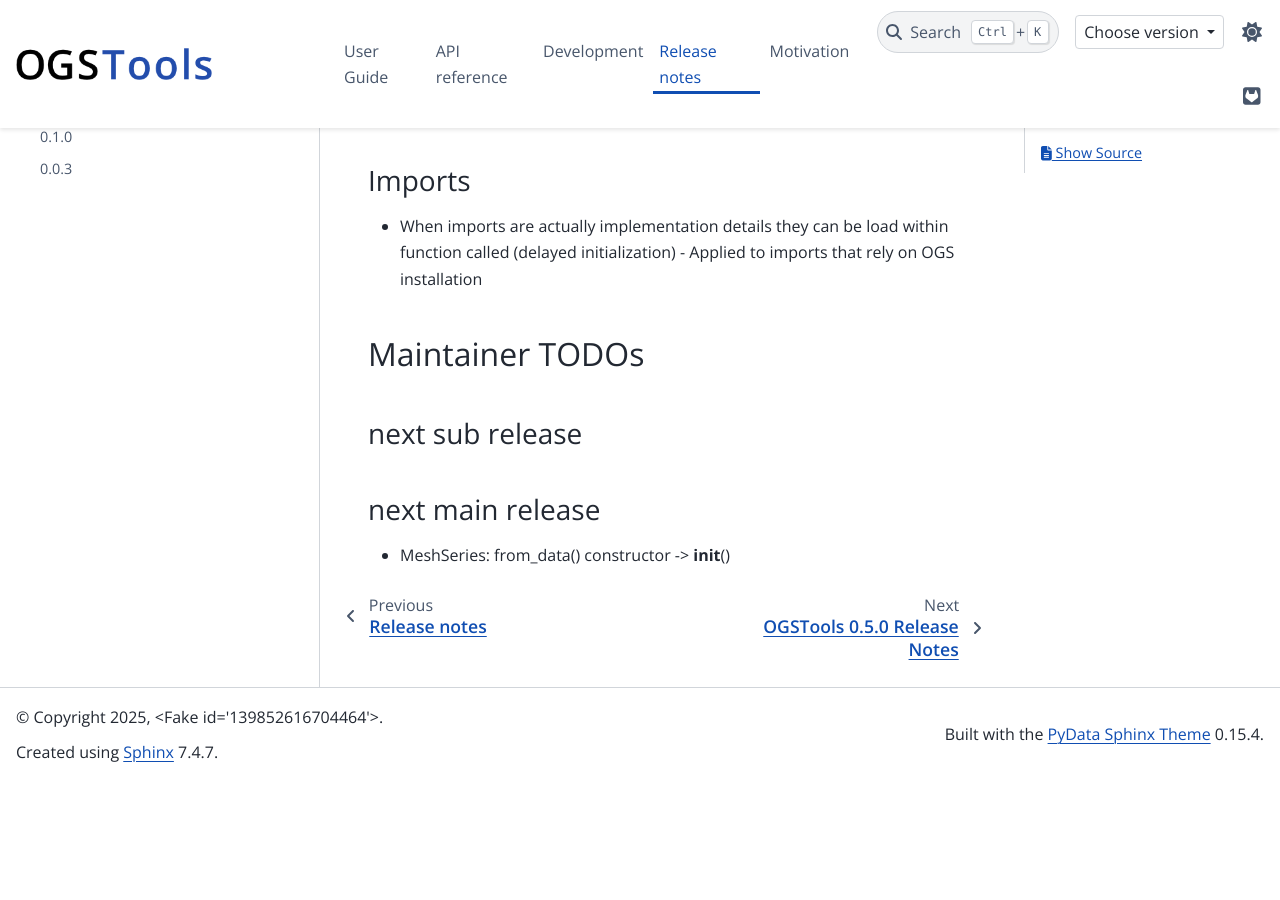
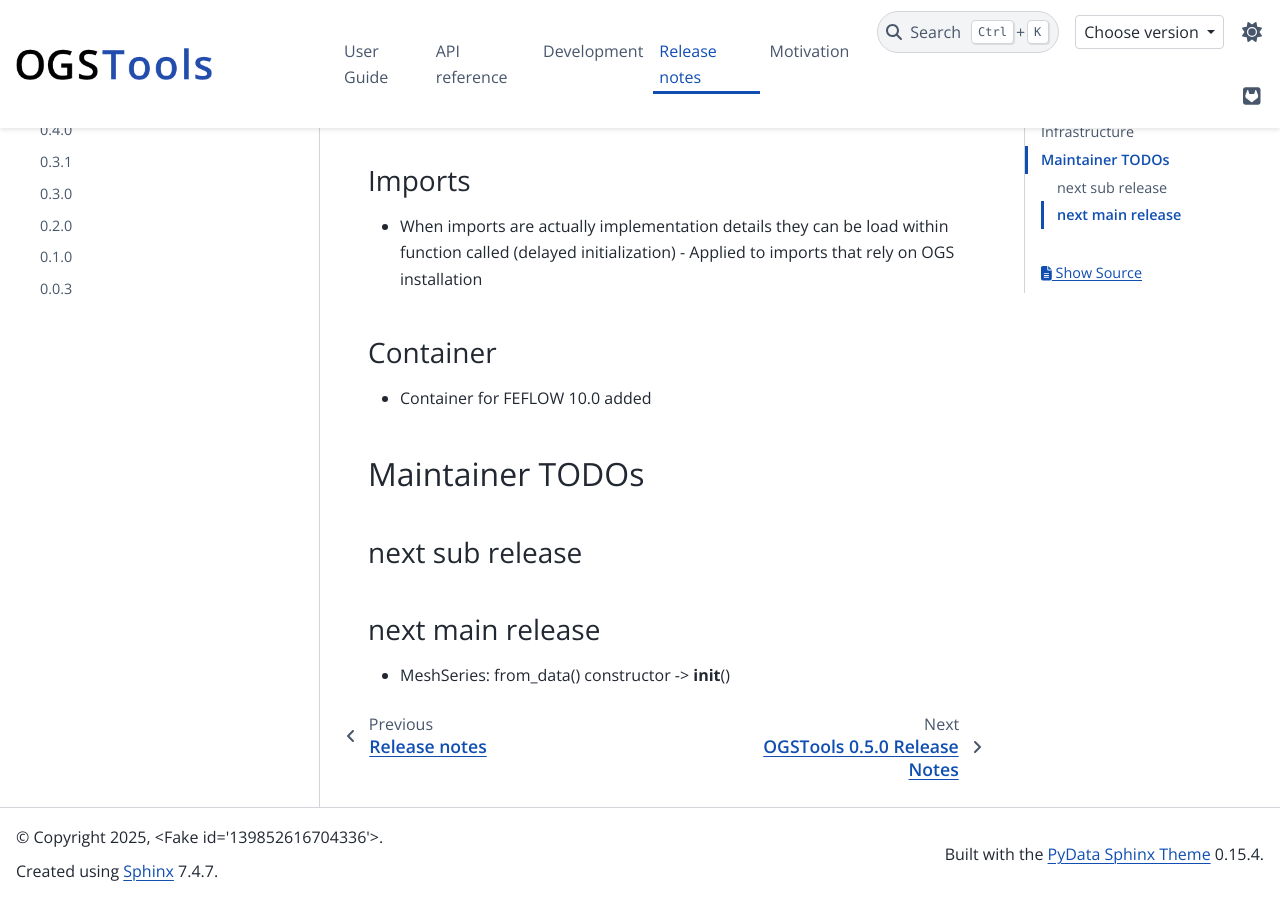
Before and after one commit to ufz/ogstools, a Sphinx documentation site: the page built from docs/releases/ogstools-0.x.md, in a window 1280 px wide and 900 px high, scrolled down 1728 px. Built offline with Sphinx 7.4.7 and the PyData theme 0.15.4, drawn with Linux system fonts in a browser that asks for light colours; pages that are not in the unit, such as notebooks, are missing from menus; the version number could not be read and is left out; comment, search, counter and statistics services are not loaded; before the commit the page ends 2509 px from its top, so only the background shows below that.

Commit message:
[Doc] Update upcoming release notes

```diff
--- a/docs/releases/ogstools-0.x.md
+++ b/docs/releases/ogstools-0.x.md
@@ -51,6 +51,10 @@
 
 - When imports are actually implementation details they can be load within function called (delayed initialization) - Applied to imports that rely on OGS installation
 
+### Container
+
+- Container for FEFLOW 10.0 added
+
 ## Maintainer TODOs
 
 ### next sub release
```
